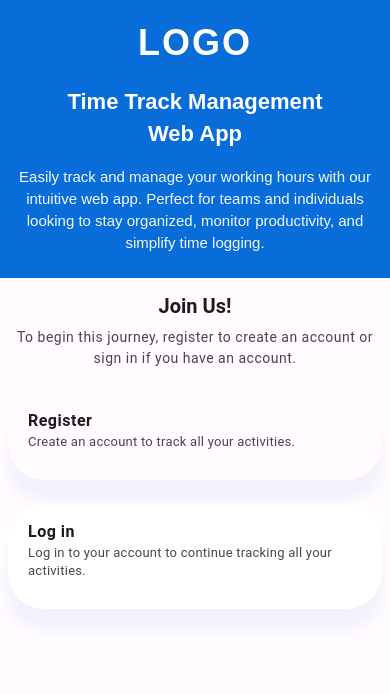
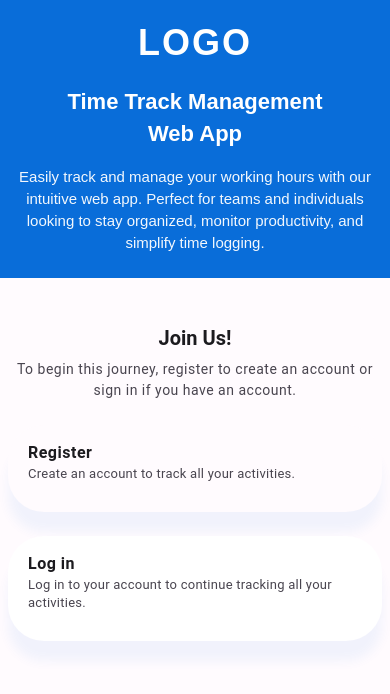
Before and after one commit to AhmedNurovic/bloomteq-fullstack-task, a React (Vite) app in the folder frontend/frontend/: page / in a window 390 px wide. Shown: the top 694 px of the page. Built offline with nearby package versions, Linux system fonts and the light colour scheme.

Commit message:
style: add more top padding to cards section on mobile for better centering

```diff
--- a/frontend/frontend/src/components/Landing.tsx
+++ b/frontend/frontend/src/components/Landing.tsx
@@ -104,7 +104,7 @@ const Landing: React.FC = () => {
           justifyContent: { xs: 'flex-start', md: 'center' },
           bgcolor: 'background.default',
           minHeight: { xs: 260, md: '100vh' },
-          pt: { xs: 2, md: 0 },
+          pt: { xs: 6, md: 0 },
           pb: { xs: 3, md: 0 },
         }}
       >
```
